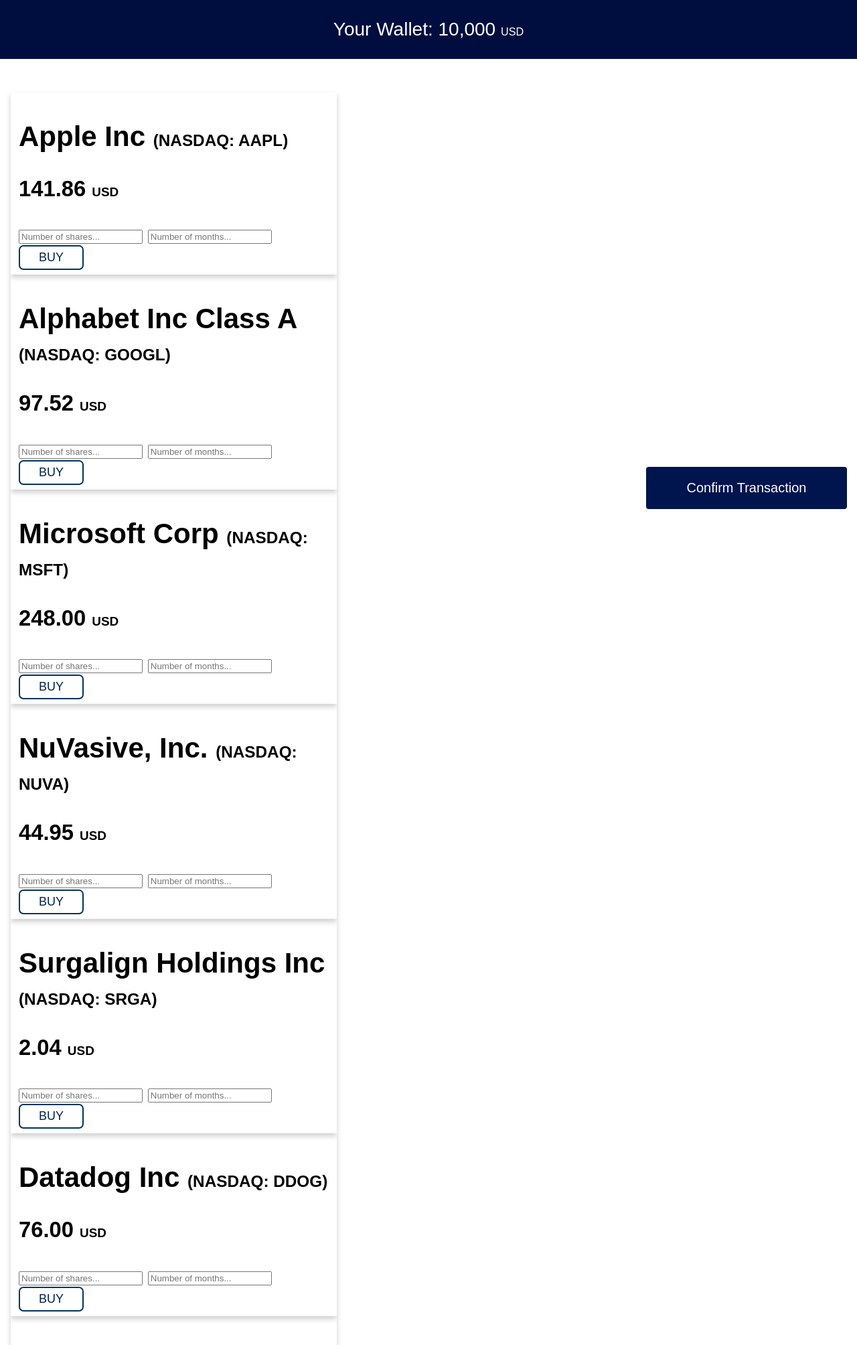
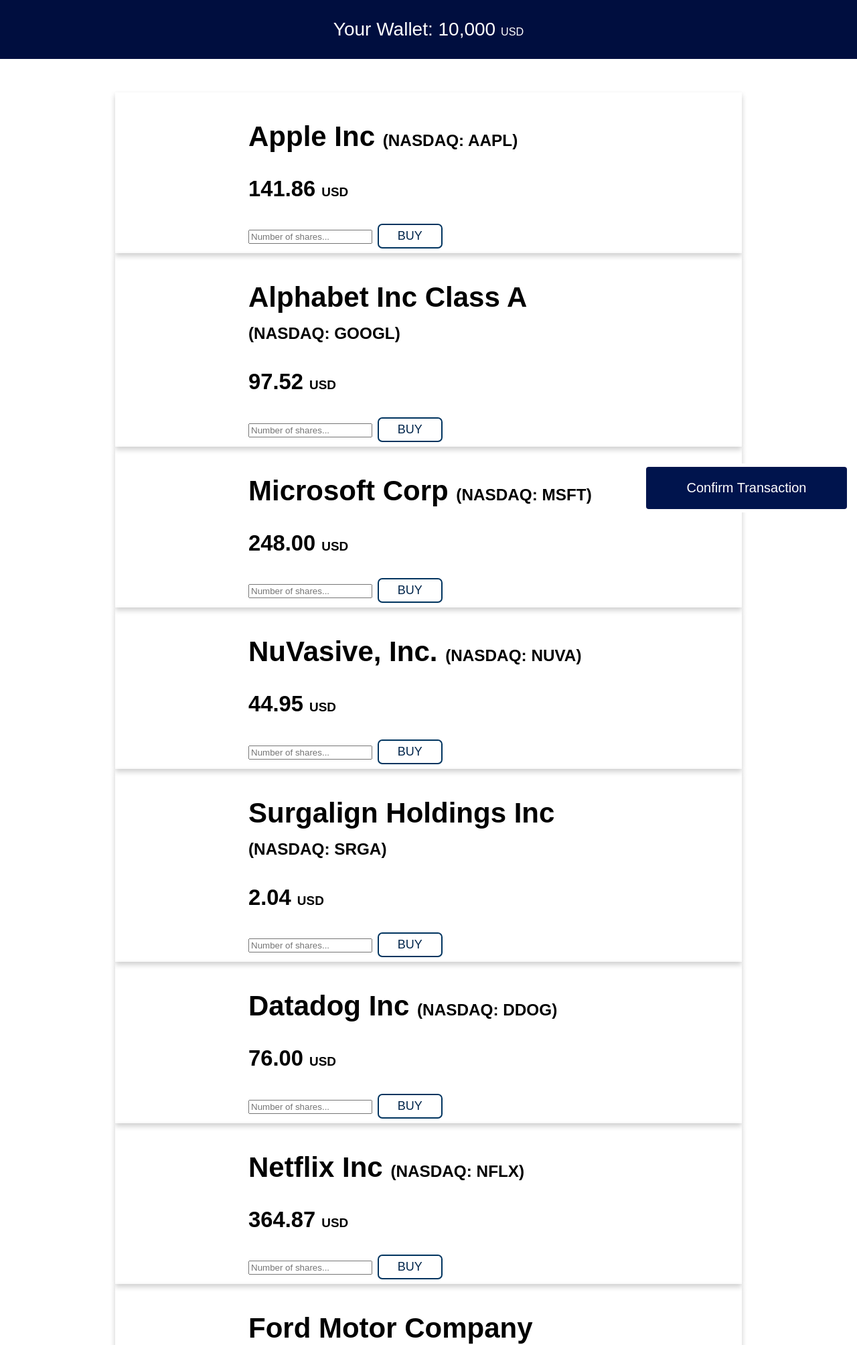
Before and after one commit to gigtieup/GroupA, a Flask app: page /projects/game/ in a window 1280 px wide. Shown: the top 2008 px of the page at 67% size. Run offline with Flask 2, Linux system fonts and the light colour scheme.

Commit message:
ffufufufufuff

```diff
--- a/bp_projects/templates/bp_projects/game.html
+++ b/bp_projects/templates/bp_projects/game.html
@@ -3,6 +3,29 @@
 
     <meta name="viewport" content="width=device-width, initial-scale=1">
     <style>
+    #navbar {
+  text-align: center;
+  display: block;
+  width: 100%;
+}
+
+#navbar a {
+  display: block;
+  text-align: center;
+  width: 100%;
+}
+
+.col {
+  display: flex;
+  flex-direction: column;
+  justify-content: center;
+}
+
+.card {
+  margin: 0 auto;
+}
+
+
     body {
       margin: 0;
       font-size: 28px;
@@ -76,7 +99,7 @@
 .card {
   box-shadow: 0 4px 8px 0 rgba(0,0,0,0.2);
   transition: 0.3s;
-  width: 39%;
+  width: 75%;
 }
 
 .card:hover {
@@ -84,7 +107,7 @@
 }
 
 .container {
-  padding: 7px 12px;
+  padding: 7px 199px;
 }
 </style>
 </head>
@@ -116,7 +139,6 @@
     <h3>141.86 <small><small><small>USD</small></small></small></h3>
     <form action="">
       <input type="text" id="numInput" placeholder="Number of shares..." name="numInput">
-      <input type="text" placeholder="Number of months..." name="Months">
       <style>
         .btn {
           border: 2px solid black;
@@ -128,7 +150,7 @@
           cursor: pointer;
         }
 
-        /* Blue */
+        /* blue */
         .info {
           border-color: #00345f;
           color: rgb(0, 37, 75)
@@ -168,7 +190,6 @@
     <h3>97.52 <small><small><small>USD</small></small></small></h3>
     <form action="">
       <input type="text" id="numInput" placeholder="Number of shares..." name="numInput">
-      <input type="text" placeholder="Number of months..." name="Months">
       <style>
         .btn {
           border: 2px solid black;
@@ -226,7 +247,6 @@
     <h3>248.00 <small><small><small>USD</small></small></small></h3>
     <form action="">
       <input type="text" id="numInput" placeholder="Number of shares..." name="numInput">
-      <input type="text" placeholder="Number of months..." name="Months">
       <style>
         .btn {
           border: 2px solid black;
@@ -286,7 +306,6 @@
     <h3>44.95 <small><small><small>USD</small></small></small></h3>
     <form action="">
       <input type="text" id="numInput" placeholder="Number of shares..." name="numInput">
-      <input type="text" placeholder="Number of months..." name="Months">
       <style>
         .btn {
           border: 2px solid black;
@@ -338,7 +357,6 @@
     <h3>2.04 <small><small><small>USD</small></small></small></h3>
     <form action="">
       <input type="text" id="numInput" placeholder="Number of shares..." name="numInput">
-      <input type="text" placeholder="Number of months..." name="Months">
       <style>
         .btn {
           border: 2px solid black;
@@ -393,7 +411,6 @@
     <h3>76.00 <small><small><small>USD</small></small></small></h3>
     <form action="">
       <input type="text" id="numInput" placeholder="Number of shares..." name="numInput">
-      <input type="text" placeholder="Number of months..." name="Months">
       <style>
         .btn {
           border: 2px solid black;
@@ -434,7 +451,6 @@
     <h3>364.87 <small><small><small>USD</small></small></small></h3>
     <form action="">
       <input type="text" id="numInput" placeholder="Number of shares..." name="numInput">
-      <input type="text" placeholder="Number of months..." name="Months">
       <style>
         .btn {
           border: 2px solid black;
@@ -479,7 +495,6 @@
     <h3>12.92 <small><small><small>USD</small></small></small></h3>
     <form action="">
       <input type="text" id="numInput" placeholder="Number of shares..." name="numInput">
-      <input type="text" placeholder="Number of months..." name="Months">
       <style>
         .btn {
           border: 2px solid black;
@@ -528,7 +543,6 @@
     <h3>10.19 <small><small><small>USD</small></small></small></h3>
     <form action="">
       <input type="text" id="numInput" placeholder="Number of shares..." name="numInput">
-      <input type="text" placeholder="Number of months..." name="Months">
       <style>
         .btn {
           border: 2px solid black;
@@ -573,7 +587,6 @@
     <h3>498.30 <small><small><small>USD</small></small></small></h3>
     <form action="">
       <input type="text" id="numInput" placeholder="Number of shares..." name="numInput">
-      <input type="text" placeholder="Number of months..." name="Months">
       <style>
         .btn {
           border: 2px solid black;
@@ -623,7 +636,6 @@
     <h3>58.52 <small><small><small>USD</small></small></small></h3>
     <form action="">
       <input type="text" id="numInput" placeholder="Number of shares..." name="numInput">
-      <input type="text" placeholder="Number of months..." name="Months">
       <style>
         .btn {
           border: 2px solid black;
@@ -828,6 +840,5 @@
     }
   }
   </script>
-
 </body>
 </html>
--- a/bp_projects/templates/bp_projects/gamee.html
+++ b/bp_projects/templates/bp_projects/gamee.html
@@ -61,7 +61,7 @@
     <div id="navbar">
       <head>
         <title>Text alignment</title>
-        <style>
+        <syle>
             p{text-align: center;}
 
         </style>
```
